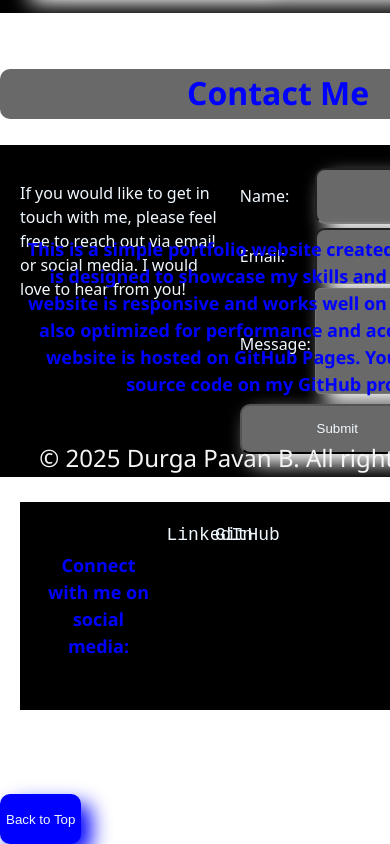
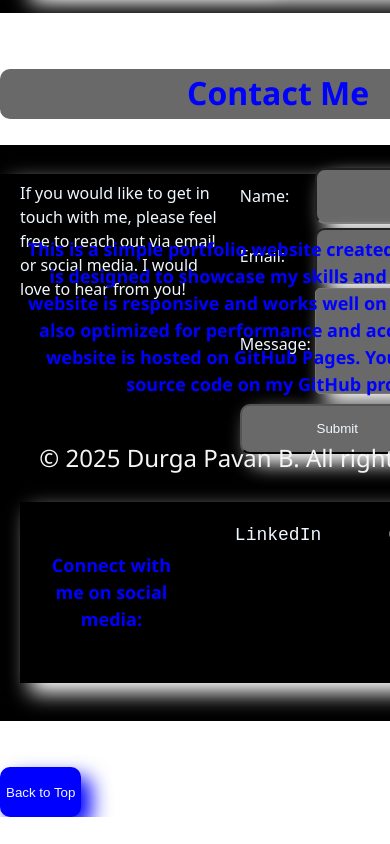
Before and after one commit to PavanMech321/portfolio-2, a React (Vite) app: page / in a window 390 px wide. Shown: the part 2575-3419 px from the top of the page. After the commit the page ends 3392 px from the top, so only its background shows below. Built offline with nearby package versions, Linux system fonts and the light colour scheme.

Commit message:
Update App.css

```diff
--- a/src/App.css
+++ b/src/App.css
@@ -266,6 +266,7 @@
   background-color: darkgray;
   box-shadow: 10px 10px 20px white;
   height: fit-content;
+  font-size: large;
 }
 /* .responsive{
   margin-top: 5%;
@@ -281,6 +282,7 @@
   background-color: darkgray;
   box-shadow: 10px 10px 20px white;
   height: fit-content;
+  font-size: large;
   }
 .troubleshoot{
 /*   width: 100%; */
@@ -289,6 +291,7 @@
   background-color: darkgray;
   box-shadow: 10px 10px 20px white;
   height: fit-content;
+  font-size: large;
 }
 .Contact{
   gap: 2%;
@@ -366,12 +369,14 @@ textarea:hover{
   color: black;
 }
 .Footer{
-  margin-top: 20%;
-  font-family: 'Courier New', Courier, monospace;
-  font-size: large;
-  text-align: center;
-  justify-content: center;
-  padding: 20px;
+  gap: 2%;
+/*   margin-top: 5%; */
+  background-color: black;
+/*   height: auto; */
+  margin-top: 10%;
+  color:aliceblue;
+  align-items: center;
+  box-shadow: 10px 10px 20px white;
 }
 .Footer h6{
   color: blue;
@@ -385,10 +390,10 @@ textarea:hover{
   text-align: center;
   font-family: 'Segoe UI', Tahoma, Geneva, Verdana, sans-serif;
 }
-.social{
+.Footer .social{
   display: grid;
-  grid-template-columns: 50% 25% 25%;
-  gap: 2%;
+  grid-template-columns: 30% 20% 20%;
+  gap: 10%;
   margin-top: 5%;
   background-color: black;
   color:aliceblue;
```
